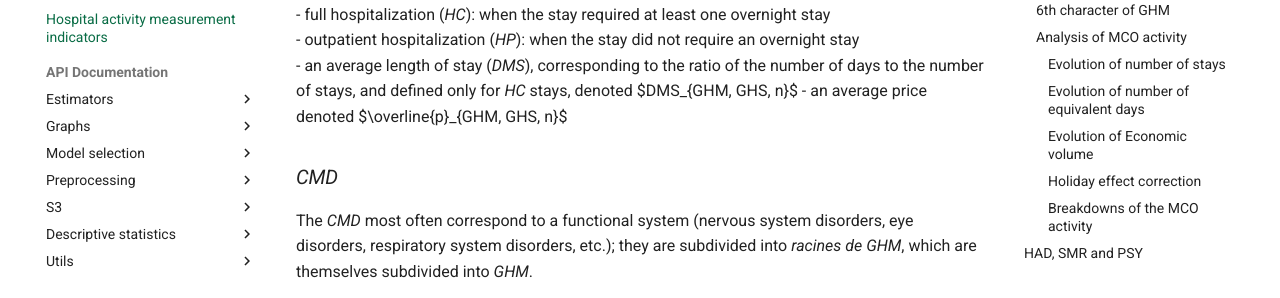
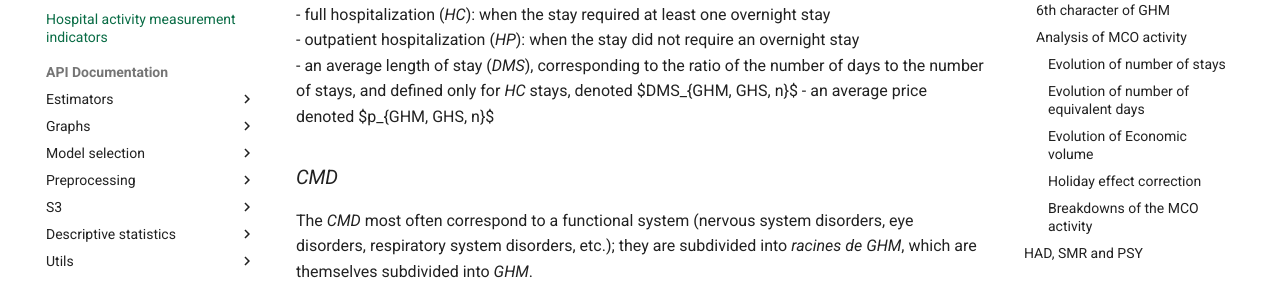
Before and after one commit to IGF-PSD/igf_toolbox, an MkDocs documentation site: the page built from docs/concepts/HOSPITAL_ACTIVITY.md, in a window 1280 px wide and 900 px high, scrolled down 1544 px. Shown: the part 179-477 px from the top of the window. Built offline with MkDocs 1.6.1 and Material for MkDocs 9.7.7, drawn with Linux system fonts in a browser that asks for light colours; comment, search, counter and statistics services are not loaded.

Commit message:
Update HOSPITAL_ACTIVITY.md

```diff
--- a/docs/concepts/HOSPITAL_ACTIVITY.md
+++ b/docs/concepts/HOSPITAL_ACTIVITY.md
@@ -36,7 +36,7 @@ Each *GHM-GHS* pair is thus associated for each year $n$ with:
   - full hospitalization (*HC*): when the stay required at least one overnight stay
   - outpatient hospitalization (*HP*): when the stay did not require an overnight stay
 - an average length of stay (*DMS*), corresponding to the ratio of the number of days to the number of stays, and defined only for *HC* stays, denoted $DMS_{GHM, GHS, n}$
-- an average price denoted $\overline{p}_{GHM, GHS, n}$
+- an average price denoted $p_{GHM, GHS, n}$
 
 ### *CMD*
 
```
